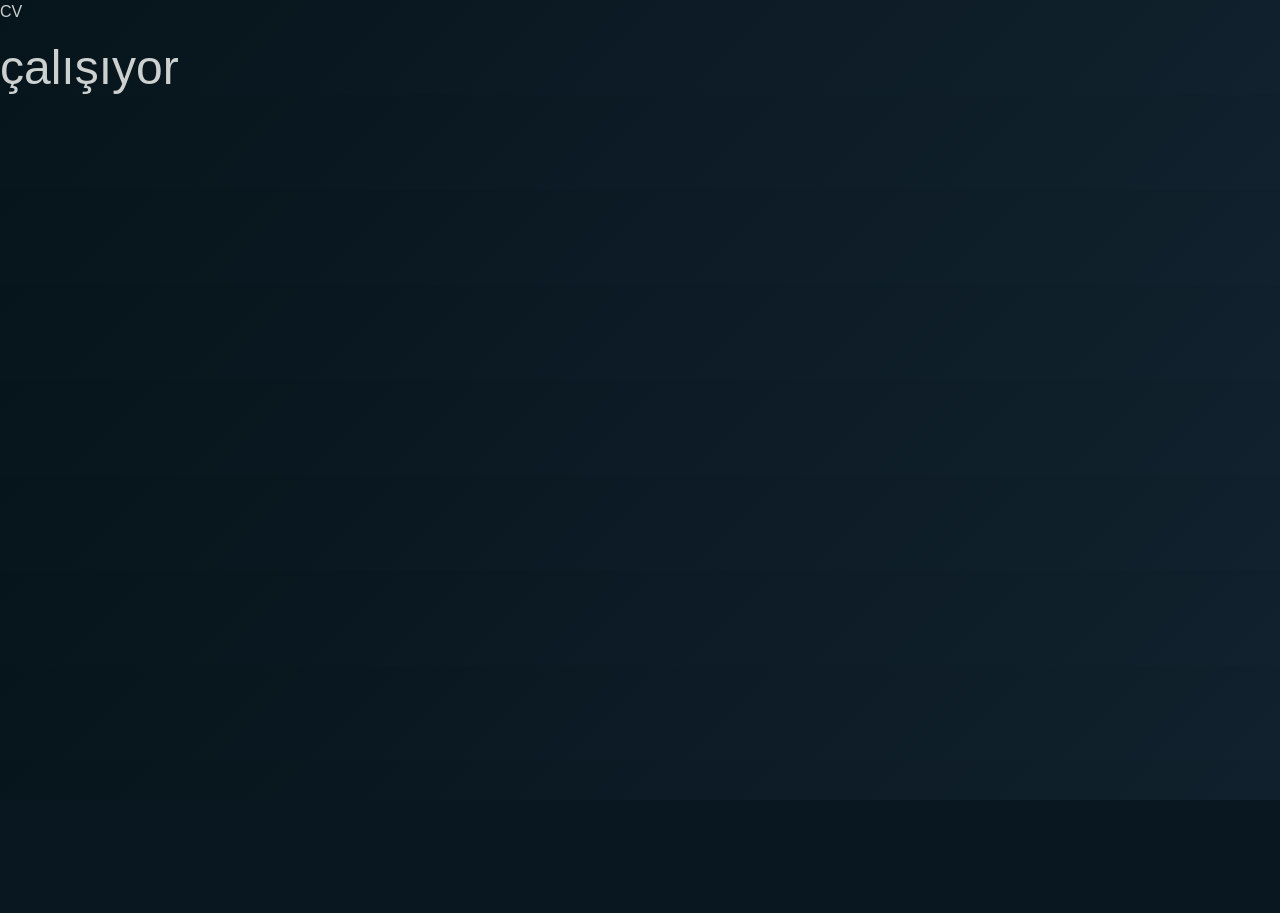
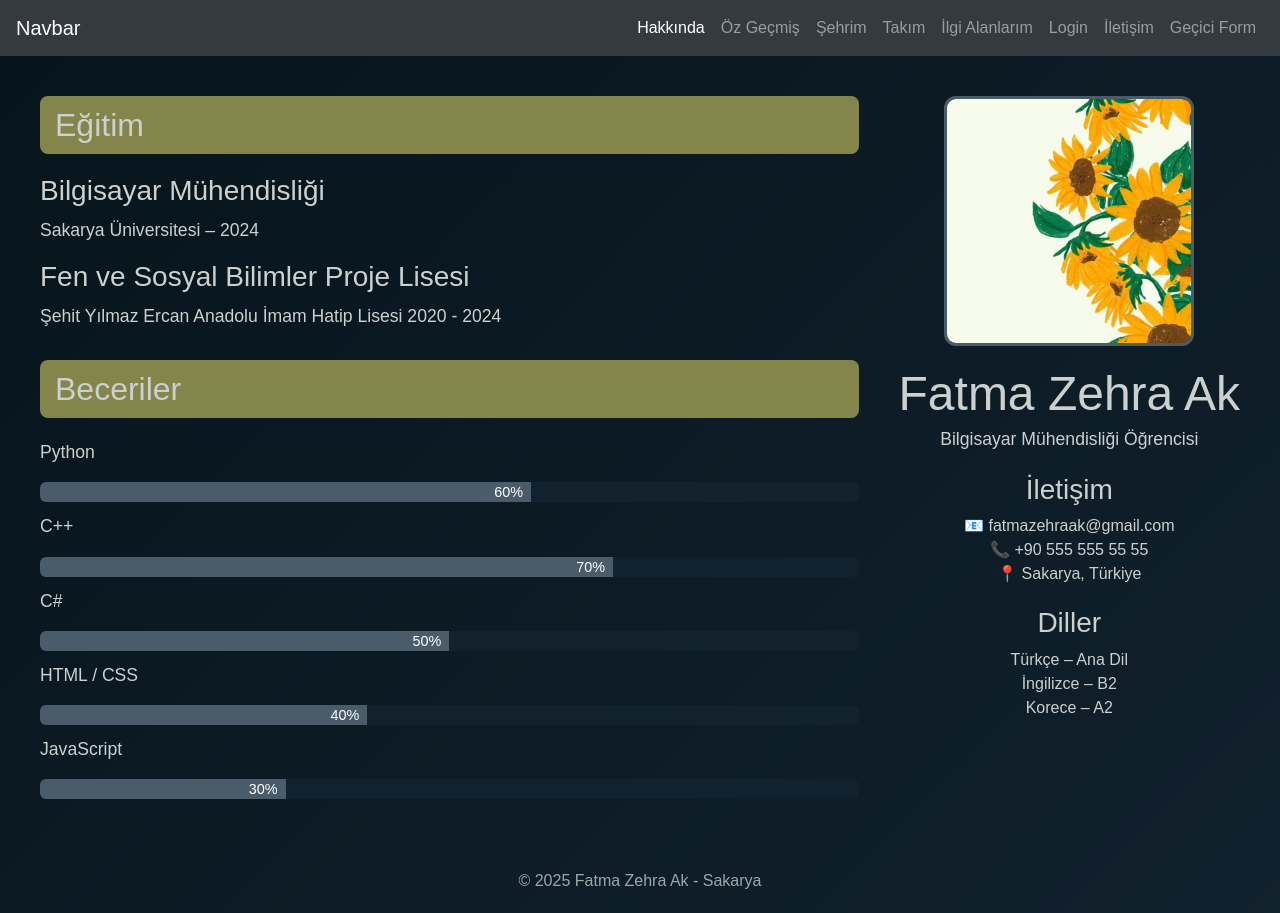
Before and after one commit to zebra-max/personal-web-project, a PHP site: page /cv.html in a window 1280 px wide. Before the commit the page ends 799 px from the top, so only its background shows below. Run offline with PHP 8.4, Linux system fonts and the light colour scheme.

Commit message:
Öz geçmiş sayfası taslağı oluşturuldu,hakkında sayfasında içerik geliştirmeleri ve düzenlemeler yapıldı

```diff
--- a/personalWebProject/css/style.css
+++ b/personalWebProject/css/style.css
@@ -186,3 +186,57 @@ h1{
   width: 100vw;
   height: 100vh;
 }
+
+.skill-bar {
+  background-color: #11212D;
+  border-radius: 6px;
+  overflow: hidden;
+  margin-bottom: 10px;
+}
+
+.skill-bar-fill {
+  height: 20px;
+  background-color: #4A5C6A;
+  text-align: right;
+  padding-right: 8px;
+  line-height: 20px;
+  color: #fff;
+  font-size: 0.9rem;
+}
+
+h2 {
+  background-color: #83854b; /* koyu mavi ton */
+  color: #CCD0CF; /* açık gri */
+  padding: 10px 15px;
+  border-radius: 8px;
+  margin-bottom: 20px;
+}
+aside img:hover {
+  transform: scale(1.05);
+  transition: transform 0.3s ease-in-out;
+}
+@media (max-width: 768px) {
+  .main-row {
+    flex-direction: column;
+    padding: 20px;
+    gap: 20px;
+  }
+
+  aside {
+    order: 1;
+    width: 100%;
+    padding: 0;
+  }
+
+  .text-area {
+    order: 2;
+    width: 100%;
+  }
+}
+
+.unvan {
+  color: #CCD0CF;
+  font-size: 1.1rem;
+  margin-top: 5px;
+  font-weight: 500;
+}
--- a/personalWebProject/cv.html
+++ b/personalWebProject/cv.html
@@ -6,7 +6,7 @@
 
     <meta name="viewport" content="width=device-width, initial-scale=1.0">
 
-    <title>Hakkımda</title>
+    <title>Öz Geçmiş</title>
 
     <link rel="stylesheet" href="https://cdn.jsdelivr.net/npm/bootstrap@4.6.2/dist/css/bootstrap.min.css"
         integrity="sha384-xOolHFLEh07PJGoPkLv1IbcEPTNtaed2xpHsD9ESMhqIYd0nLMwNLD69Npy4HI+N" crossorigin="anonymous">
@@ -15,10 +15,105 @@
     <link rel="stylesheet" href="css/style.css">
 </head>
 
+
+
+
 <body>
+  <div class="container-fluid"></div>
+  <nav class="navbar navbar-expand-lg navbar-dark bg-dark">
+    <a class="navbar-brand" href="#">Navbar</a>
+    <button class="navbar-toggler" type="button" data-toggle="collapse" data-target="#navbarNavAltMarkup"
+      aria-controls="navbarNavAltMarkup" aria-expanded="false" aria-label="Toggle navigation">
+      <span class="navbar-toggler-icon"></span>
+    </button>
+    <div class="collapse navbar-collapse" id="navbarNavAltMarkup">
+      <div class="navbar-nav custom-align">
+        <a class="nav-link active" href="index.html">Hakkında <span class="sr-only">(current)</span></a>
+        <a class="nav-link" href="cv.html">Öz Geçmiş</a>
+        <a class="nav-link" href="sehrim.html">Şehrim</a>
+        <a class="nav-link" href="miras.html">Takım</a>
+        <a class="nav-link" href="ilgi.html">İlgi Alanlarım</a>
+        <a class="nav-link" href="login.html">Login</a>
+        <a class="nav-link" href="iletisim.html">İletişim</a>
+        <a class="nav-link" href="sonucu.html">Geçici Form</a>
 
-   <p>CV</p>
-   <h1>çalışıyor</h1>
+      </div>
+    </div>
+  </nav>
+  </div>
+
+<!-- CV İÇERİĞİ -->
+<div class="main-row">
+
+  <!-- SOL ALAN (Eğitim & Skiller) -->
+  <main class="text-area">
+    <section>
+      <h2>Eğitim</h2>
+      <article>
+        <h3>Bilgisayar Mühendisliği</h3>
+        <p>Sakarya Üniversitesi – 2024 </p>
+      </article>
+      <article>
+        <h3>Fen ve Sosyal Bilimler Proje Lisesi</h3>
+        <p>Şehit Yılmaz Ercan Anadolu İmam Hatip Lisesi  2020 - 2024</p>
+      </article>
+    </section>
+
+    <section style="margin-top: 30px;">
+      <h2>Beceriler</h2>
+      <div>
+        <p>Python</p>
+        <div class="skill-bar"><div class="skill-bar-fill" style="width: 60%;">60%</div></div>
+
+        <p>C++</p>
+        <div class="skill-bar"><div class="skill-bar-fill" style="width: 70%;">70%</div></div>
+
+        <p>C#</p>
+        <div class="skill-bar"><div class="skill-bar-fill" style="width: 50%;">50%</div></div>
+
+
+        <p>HTML / CSS</p>
+        <div class="skill-bar"><div class="skill-bar-fill" style="width: 40%;">40%</div></div>
+
+        <p>JavaScript</p>
+        <div class="skill-bar"><div class="skill-bar-fill" style="width: 30%;">30%</div></div>
+      </div>
+    </section>
+  </main>
+
+  <!-- SAĞ ALAN (Foto, İsim, İletişim, Diller) -->
+  <aside style="text-align: center;">
+    <img src="img/papatya.jpg" alt="Profil Fotoğrafı" style="width: 250px; height: 250px; border-radius: 12px; object-fit: cover; border: 3px solid #4A5C6A;"/>
+
+    <header>
+      <h1 style="margin-top: 20px;">Fatma Zehra Ak</h1>
+      <p class="unvan">Bilgisayar Mühendisliği Öğrencisi</p>
+    </header>
+
+    <section style="margin-top: 20px;">
+      <h3>İletişim</h3>
+      <p>📧 fatmazehraak@gmail.com<br>📞 +90 555 555 55 55<br>📍 Sakarya, Türkiye</p>
+    </section>
+
+    <section style="margin-top: 20px;">
+      <h3>Diller</h3>
+      <ul style="list-style: none; padding: 0;">
+        <li>Türkçe – Ana Dil</li>
+        <li>İngilizce – B2</li>
+        <li>Korece – A2</li>
+      </ul>
+    </section>
+  </aside>
+</div>
+
+<!-- FOOTER -->
+<footer style="text-align: center; padding: 20px; color: #9BA8AB;">
+  &copy; 2025 Fatma Zehra Ak - Sakarya
+</footer>
+
+</body>
+</html>
+
 
 
     <script src="https://cdn.jsdelivr.net/npm/jquery@3.5.1/dist/jquery.slim.min.js"
```
Also changed, not shown: personalWebProject/index.html (+14 -11 lines), personalWebProject/img/kurdele.jpg (added), personalWebProject/img/papatya.jpg (added), personalWebProject/img/tadelle.png (added).
